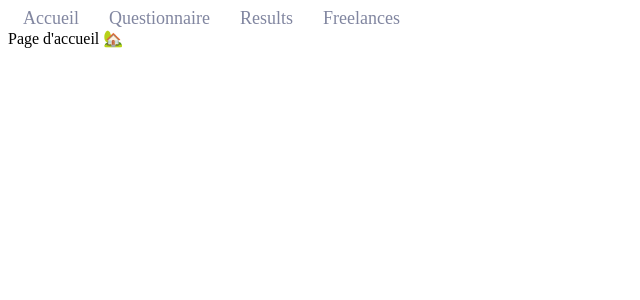
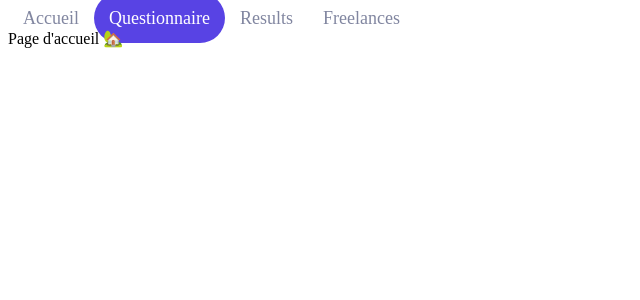
Before and after one commit to lukas-pixel/exo-create-react-app, a React (Create React App) app in the folder shiny-agency/: page / in a window 1280 px wide. Shown: the top 300 px of the page, without its empty margins (0-640 px from the left). Built offline with nearby package versions, Linux system fonts and the light colour scheme.

Commit message:
Passez des props dans votre CSS

```diff
--- a/shiny-agency/src/conponents/Header/index.jsx
+++ b/shiny-agency/src/conponents/Header/index.jsx
@@ -6,13 +6,16 @@
     color: #8186a0;
     text-decoration: none;
     font-size: 18px;
+    ${(props) =>
+        props.$isFullLink &&
+            `color: white; border-radius: 30px; background-color: #5843E4;`}
 `
 
 function Header() {
     return (
         <nav>
             <StyledLink to="/">Accueil</StyledLink>
-            <StyledLink to="/survey/1">Questionnaire</StyledLink>
+            <StyledLink to="/survey/1" $isFullLink>Questionnaire</StyledLink>
             <StyledLink to="/result">Results</StyledLink>
             <StyledLink to="/freelances">Freelances</StyledLink>
         </nav>
```
